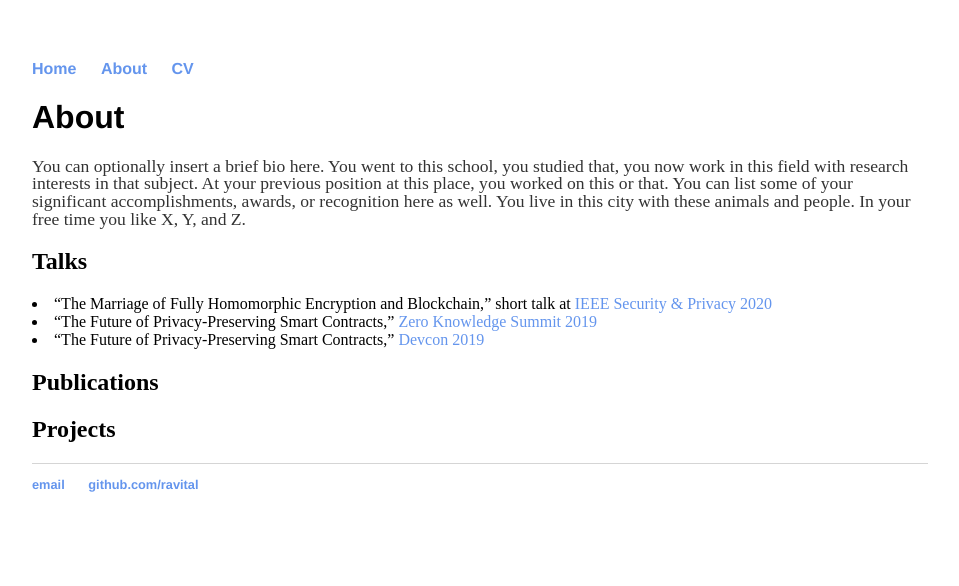
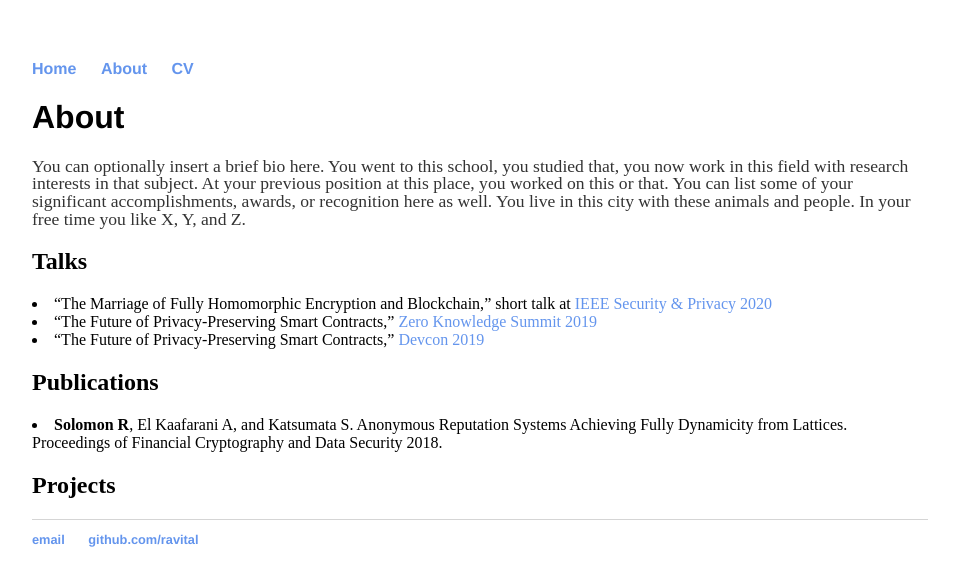
Before and after one commit to ravital/ravital.github.io, a Jekyll site: the page built from about/index.html, in a window 1280 px wide. Shown: the top 586 px of the page, without its empty margins (160-1119 px from the left). Built offline with Jekyll 4.4.1, drawn with Linux system fonts in a browser that asks for light colours.

Commit message:
Update index.html

```diff
--- a/about/index.html
+++ b/about/index.html
@@ -13,7 +13,9 @@ title: About Ravital Solomon
 			<li><q>The Future of Privacy-Preserving Smart Contracts,</q> <a href="https://archive.devcon.org/">Devcon 2019</a></li>
 
 			<h2>Publications</h2>
+			<li><strong>Solomon R</strong>, El Kaafarani A, and Katsumata S. Anonymous Reputation Systems Achieving Fully Dynamicity from Lattices. Proceedings of Financial Cryptography and Data Security 2018.</li>
 
 			<h2>Projects</h2>
 
+
 		</div>
```
